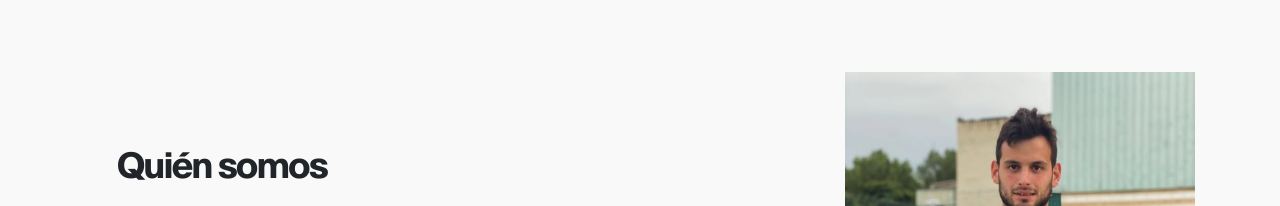
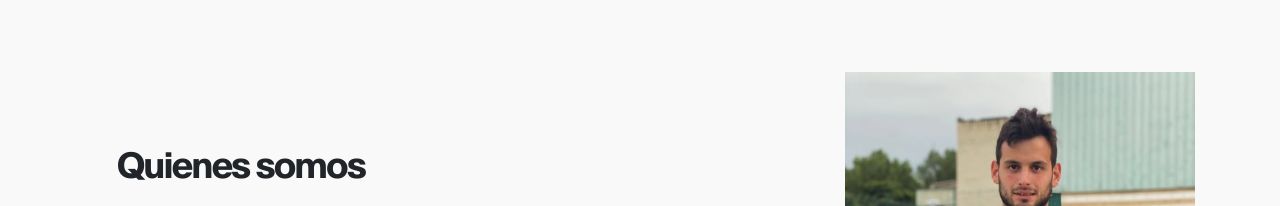
Before and after one commit to mungarro/ackalo, a plain HTML site: page index.html in a window 1280 px wide. Shown: the part 840-1046 px from the top of the page. Drawn offline with Linux system fonts and the light colour scheme.

Commit message:
Corrección Quién por quienes

```diff
--- a/index.html
+++ b/index.html
@@ -101,7 +101,7 @@
             <div class="row align-items-center">
 
                 <div class="mt-lg-5 mb-lg-0 mb-4 col-lg-7 col-md-10 mx-auto col-12">
-                    <h2 class="mb-4" data-aos="fade-up" data-aos-delay="300">Quién somos</h2>
+                    <h2 class="mb-4" data-aos="fade-up" data-aos-delay="300">Quienes somos</h2>
 
                     <p data-aos="fade-up" data-aos-delay="400" style="text-align: justify;">
                         Somos <strong>AC KALO</strong>, un equipo apasionado y dinámico de balonmano playa, donde cada partido se vive con intensidad y compañerismo. Nuestra filosofía va más allá de la competición; creemos en disfrutar el deporte, fomentar la unión y transmitir energía positiva en cada encuentro. Con la arena entre los dedos y la pasión en el corazón, enfrentamos cada desafío con compromiso y alegría.
```
